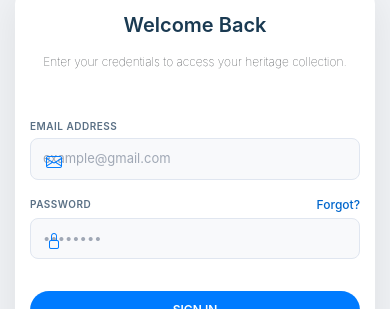
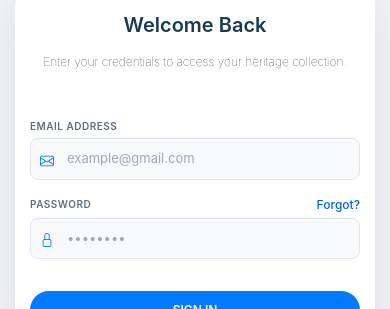
Before and after one commit to hussainJamil24/cultural-storytelling-map, a React (Create React App) app in the folder frontend/: page /login in a window 390 px wide. Shown: the part 259-568 px from the top of the page. Built offline with nearby package versions, Linux system fonts and the light colour scheme.

Commit message:
fixed mobile input icon alignment and spacing in login form

```diff
--- a/frontend/src/assets/styles/login.css
+++ b/frontend/src/assets/styles/login.css
@@ -375,8 +375,13 @@ html, body, #root {
     }
 
     .input-wrapper input {
-        padding: 10px 12px;
+        padding: 10px 12px 10px 36px;
         font-size: 13px;
+    }
+
+    .input-icon {
+        left: 10px;
+        font-size: 14px;
     }
 
     .signin-button {
```
